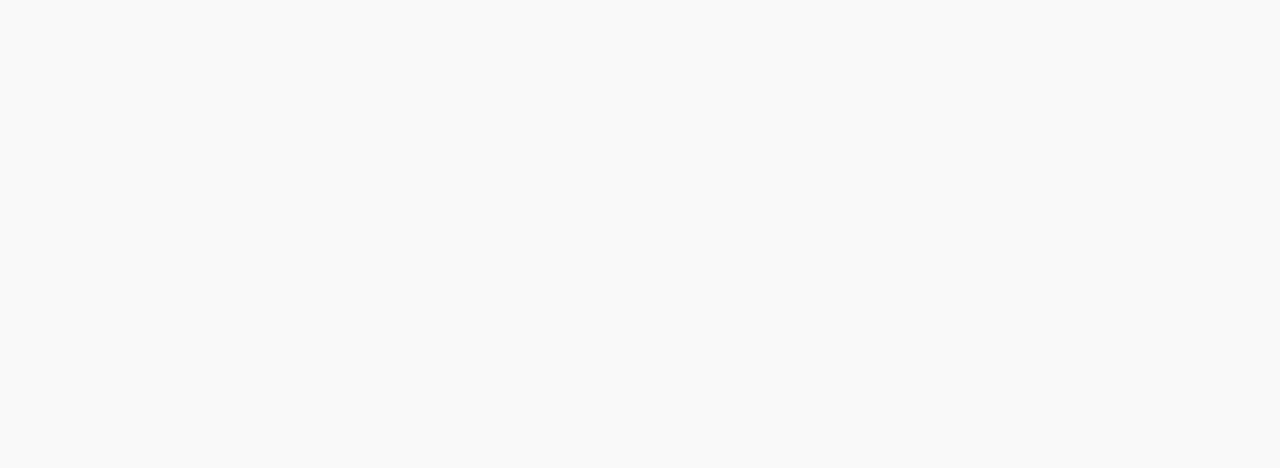
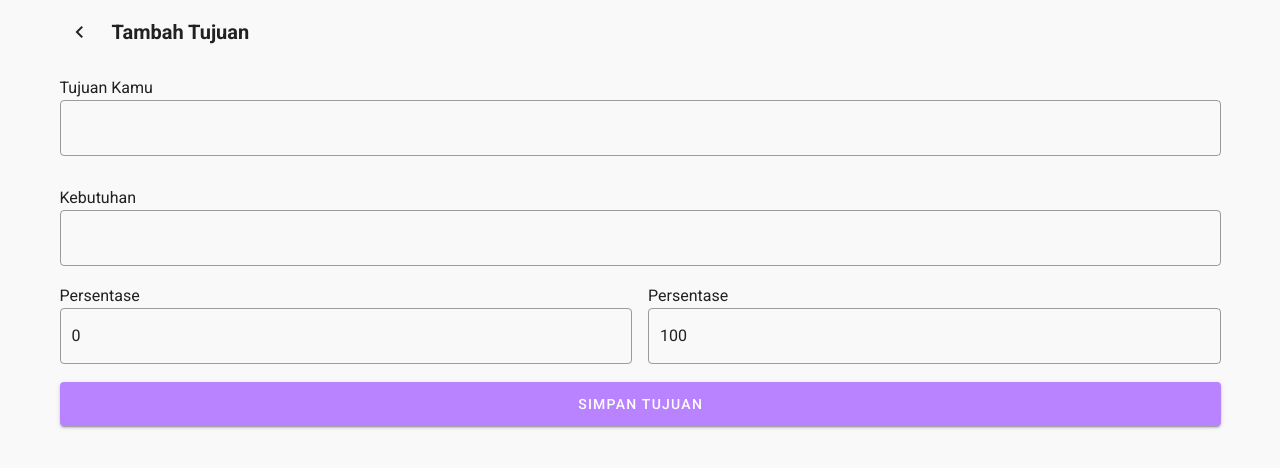
Before and after one commit to InfiniteUny/integarta-frontend, a Nuxt app: page /savings/add-target in a window 1280 px wide. Before the commit this address had no page. Shown: the top 468 px of the page. Built offline with nearby package versions, Linux system fonts and the light colour scheme.

Commit message:
add saving target

```diff
--- /dev/null
+++ b/pages/savings/add-target.vue
@@ -0,0 +1,76 @@
+<template>
+  <div>
+    <v-row>
+      <v-col cols="12">
+        <PageTitle title="Tambah Tujuan" />
+      </v-col>
+    </v-row>
+
+    <v-row>
+      <v-col cols="12">
+        <v-form>
+          <label for="form-amount">Tujuan Kamu</label>
+          <v-text-field
+            id="form-amount"
+            v-model="form.name"
+            outlined
+          />
+          <label for="form-frequency">Kebutuhan</label>
+          <v-text-field
+            id="form-frequency"
+            type="number"
+            v-model="form.amount"
+            outlined
+          />
+
+          <v-row>
+            <v-col cols="6" class="py-0 pr-2">
+              <label for="form-percentage">Persentase</label>
+              <v-text-field
+                id="form-percentage"
+                type="number"
+                outlined
+                v-model="form.percentage"
+              />
+            </v-col>
+
+            <v-col cols="6" class="py-0 pl-2">
+              <label for="form-temp_expense">Persentase</label>
+              <v-text-field
+                id="form-temp_expense"
+                type="number"
+                outlined
+                v-model="form.temp_expense"
+              />
+            </v-col>
+          </v-row>
+
+          <v-btn block color="accent" large>
+            Simpan Tujuan
+          </v-btn>
+        </v-form>
+      </v-col>
+    </v-row>
+  </div>
+</template>
+
+<script>
+import PageTitle from '@/components/PageTitle'
+
+export default {
+  name: 'savings-add-target',
+
+  components: {
+    PageTitle
+  },
+
+  data: () => ({
+    form: {
+      name: null,
+      amount: null,
+      percentage: 0,
+      temp_expense: 100
+    }
+  })
+}
+</script>
```
